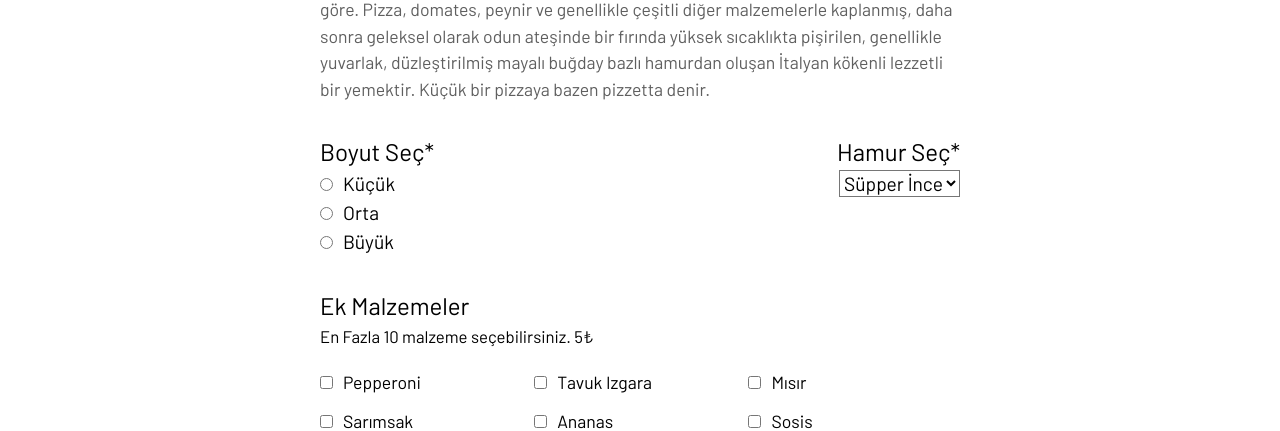
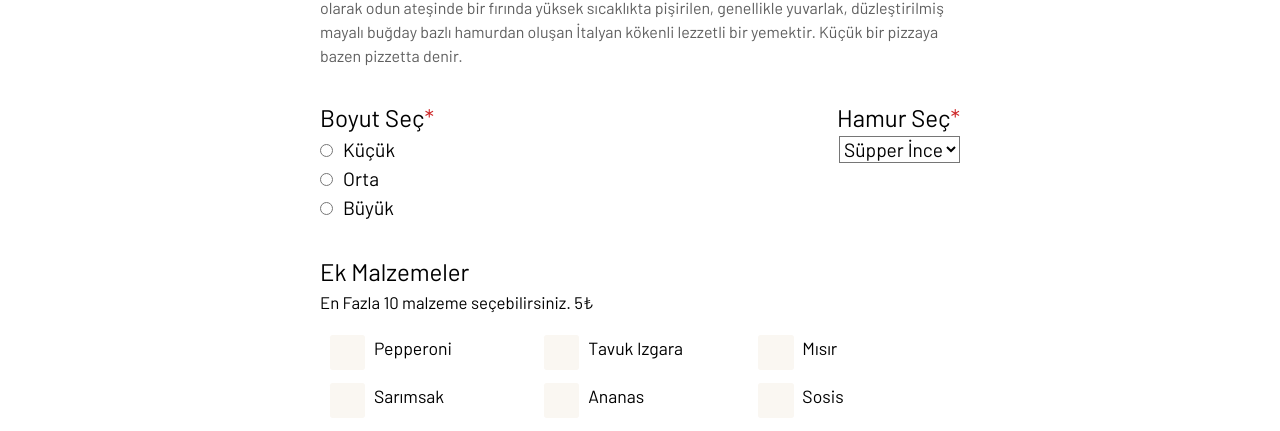
Before and after one commit to bahriogluomer/pizza-time-2, a React (Vite) app: page /order in a window 1280 px wide. Shown: the part 370-801 px from the top of the page. Built offline with nearby package versions, Linux system fonts and the light colour scheme; a web font is replaced by a local one.

Commit message:
fixed css

```diff
--- a/index.html
+++ b/index.html
@@ -6,9 +6,9 @@
     <link href="https://fonts.googleapis.com/css2?family=Barlow+Condensed:wght@100;200&display=swap" rel="stylesheet">
     <link href="https://fonts.googleapis.com/css2?family=Barlow&display=swap" rel="stylesheet">
     <meta charset="UTF-8" />
-    <link rel="icon" type="image/svg+xml" href="/vite.svg" />
+    <link rel="icon" type="image/svg+xml" href="./Assets/pizzasvg.svg" />
     <meta name="viewport" content="width=device-width, initial-scale=1.0" />
-    <title>Vite + React</title>
+    <title>Teknolojik Yemekler</title>
   </head>
   <body>
     <div id="root"></div>
--- a/package.json
+++ b/package.json
@@ -7,7 +7,8 @@
     "dev": "vite",
     "build": "vite build",
     "lint": "eslint . --ext js,jsx --report-unused-disable-directives --max-warnings 0",
-    "preview": "vite preview"
+    "preview": "vite preview",
+    "host": "vite --host"
   },
   "dependencies": {
     "axios": "^1.6.5",
--- a/src/components/OrderForm.jsx
+++ b/src/components/OrderForm.jsx
@@ -23,10 +23,9 @@ transition: transform 0.3s ease;
 }
 `
 //TODO
-//ekmalzemeler arrayi olusturulup maplenecek
+//subtotal datasini nasil handlelariz?
+//validasyon fonksiyonlari yazilacak
 //handleChange kalan form elementleri icin yazilacak, secim ve girdilerin formData'yi guncellemeleri saglanacak
-//inline style'lar yok edilecek, order formun cssi duzeltilecek (spesifikasyonda oldugu gibi)
-//Form ve yukarıdaki yazılarda font-family yanlis yalin barlow olacak
 //onSubmit fonksiyonu useEffect kullanarak axios araciligiyla formData post edilecek, post data console.log ile gosterilecek
 //cypress testleri yazilacak
 
@@ -104,8 +103,8 @@ const toplam = ((totalPrice()+secimler)*formData.orderQuantity);
   return (
   <form className={classes.form} onSubmit={handleSubmit} >
     <div className={classes.topLabelContainer}> {/*inline stylelari nasil css dosyasina aktarirsin dusun!!!*/}
-    <label>Boyut Seç*</label>
-    <label>Hamur Seç*</label>
+    <label>Boyut Seç<span className={classes.redAsterisk}>*</span></label>
+    <label>Hamur Seç<span className={classes.redAsterisk}>*</span></label>
     </div>
     <div className={classes.topContainer}>
 
@@ -142,7 +141,8 @@ const toplam = ((totalPrice()+secimler)*formData.orderQuantity);
   <div className={classes.checkboxContainer}>
         {toppingsArray.map((topping, index) => (
           <div key={index} className={classes.checkboxColumn}>
-            <input
+            <div className={classes.checkboxElement}>
+              <input
               type="checkbox"
               id={`topping${index}`}
               value={topping.toLowerCase()}
@@ -150,6 +150,8 @@ const toplam = ((totalPrice()+secimler)*formData.orderQuantity);
               checked={formData.selectedToppings.includes(topping.toLowerCase())}
             />
             <label htmlFor={`topping${index}`}>{topping}</label>
+            </div>
+
           </div>
         ))}
 </div>
@@ -160,16 +162,17 @@ const toplam = ((totalPrice()+secimler)*formData.orderQuantity);
 <input type='text' name='note' placeholder="Siparişinize eklemek istediğiniz bir not var mı?" onChange={handleChange} /> {/*handlechange fonksiyonu yaz*/}
 </div>
 
+{/**/}
 
-{/**/}
 <div className={classes.orderNote}>
-<label>İsminiz</label>
+<label>İsminiz<span className={classes.redAsterisk}>*</span></label>
 <input type="text" name='name' placeholder="İsminizi giriniz" onChange={handleChange} /> {/*handlechange fonksiyonu yaz*/}
 </div>
 
 <hr/>
 
 {/**/}
+
 <div className={classes.bottomContainer}>
   <span>
 
@@ -181,6 +184,7 @@ const toplam = ((totalPrice()+secimler)*formData.orderQuantity);
 </span>
 
 {/**/}
+
 <div className={classes.confirmationBox}>
 <div>
     <h1>Sipariş toplamı</h1>
--- a/src/components/OrderForm.module.css
+++ b/src/components/OrderForm.module.css
@@ -1,5 +1,10 @@
+.redAsterisk {
+    color:#CE2829;
+}
+
+
 .form {
-    width: 40rem;
+    /* width: 40rem;  */
     font-family: 'Barlow', sans-serif;
     font-size:1.2rem;
     color: black;
@@ -45,10 +50,6 @@ font-family: 'Barlow', sans-serif;
     font-size: 1.2rem;
     margin-left: 10px;
     font-weight: bold;
-}
-
-.dropDown {
-    width: 3rem;
 }
 
 .checkboxContainer {
@@ -162,3 +163,58 @@ font-size: 1.1rem;
     margin-bottom: 1rem;
 
 }
+
+/*-------------------------------------------------------------------------------*/
+
+.checkboxElement {
+    display: flex;
+    align-items: center;
+}
+
+.checkboxElement label {
+    cursor: pointer;
+    display: flex;
+}
+
+.checkboxElement input[type='checkbox'] {
+    cursor: pointer;
+    opacity: 0;
+    position: absolute;
+}
+
+.checkboxElement label::before {
+    content: '';
+    width: 2em;
+    height: 2em;
+    border-radius: .15em;
+    margin-right: .5em;
+    border: none;
+    background-color:#FAF7F2;
+
+}
+
+.checkboxElement label:hover::before,
+.checkboxElement input[type='checkbox']:hover + label::before {
+    background-color: #fcdf9d;
+}
+
+
+.checkboxElement input[type='checkbox']:disabled + label,
+.checkboxElement input[type='checkbox']:disabled {
+    color: #aaa;
+    cursor: default;
+}
+
+.checkboxElement input[type='checkbox']:checked + label::before {
+    content: '✔';
+    background-color: #FDC913;
+    display: flex;
+    justify-content: center;
+    align-items: center;
+    color: black;
+}
+
+.checkboxElement input[type='checkbox']:disabled + label::before {
+    background-color: #ccc;
+    border-color: #999;
+}
--- a/src/pages/OrderPage.jsx
+++ b/src/pages/OrderPage.jsx
@@ -6,7 +6,7 @@ import OrderForm from '../components/OrderForm';
 const StyledProductName = styled.div`
 display: flex;
 justify-content:flex-start;
-width: 40rem;
+// width: 40rem;
 text-align: left;
 color: black;
 font-size: 1.5rem;
@@ -19,10 +19,10 @@ padding: 0;
 const StyledProductPrice = styled.div`
 display: flex;
 justify-content:flex-start;
-width: 40rem;
+// width: 40rem;
 text-align: left;
 color: black;
-font-size: 2rem;
+font-size: 1.75rem;
 font-weight: bold;
 margin-top: 2rem;
 padding: 0;
@@ -31,13 +31,12 @@ padding: 0;
 const StyledProductDesc = styled.div`
 display: flex;
 justify-content:flex-start;
-width: 40rem;
+// width: 40rem;
 text-align: left;
-font-size: 1.1rem;
+font-size: 1rem;
 font-weight: 50;
 font-family: 'Barlow', sans-serif;
 line-height: 1.5;
-margin: 1rem;
 padding: 0;
 margin-bottom: 2rem;
 `;
@@ -47,6 +46,7 @@ export default function OrderPage () {
     <>
     <Header/>
     <div className={classes.mainContainer}>
+      <div className={classes.contentContainer}>
       <StyledProductName>Position Absolute Acı Pizza</StyledProductName>
       <StyledProductPrice>85.50 ₺</StyledProductPrice>
       <StyledProductDesc>
@@ -56,6 +56,8 @@ export default function OrderPage () {
     </StyledProductDesc>
     <OrderForm/>
     </div>
+    </div>
+
     </>
 )
 }
--- a/src/pages/OrderPage.module.css
+++ b/src/pages/OrderPage.module.css
@@ -1,16 +1,28 @@
 .mainContainer {
-    display: inline-block;
+    display: flex;
+    justify-content: center;
+    align-content: center;
+    @media screen and (max-width: 768px) {
+        font-size: 1rem; /* Decrease font size on smaller screens */
+        max-width: 100%; /* Allow content to take the full width on smaller screens */
+      }
+}
+
+.contentContainer {
     display: flex;
     flex-direction: column;
-    align-items: center;
+    align-items: flex-start;
     justify-content: center;
     font-family: 'Barlow', sans-serif;
     font-size:1.2rem;
-    color: #5F5F5F
+    color: #5F5F5F;
+    max-width: 40rem;
+
+
 
 }
 
-.mainContainer h1 {
+.contentContainer h1 {
     background-color: transparent;
     color: black;
     font-size: 1.5rem;
```
Also changed, not shown: Assets/pizzasvg.svg (added).
